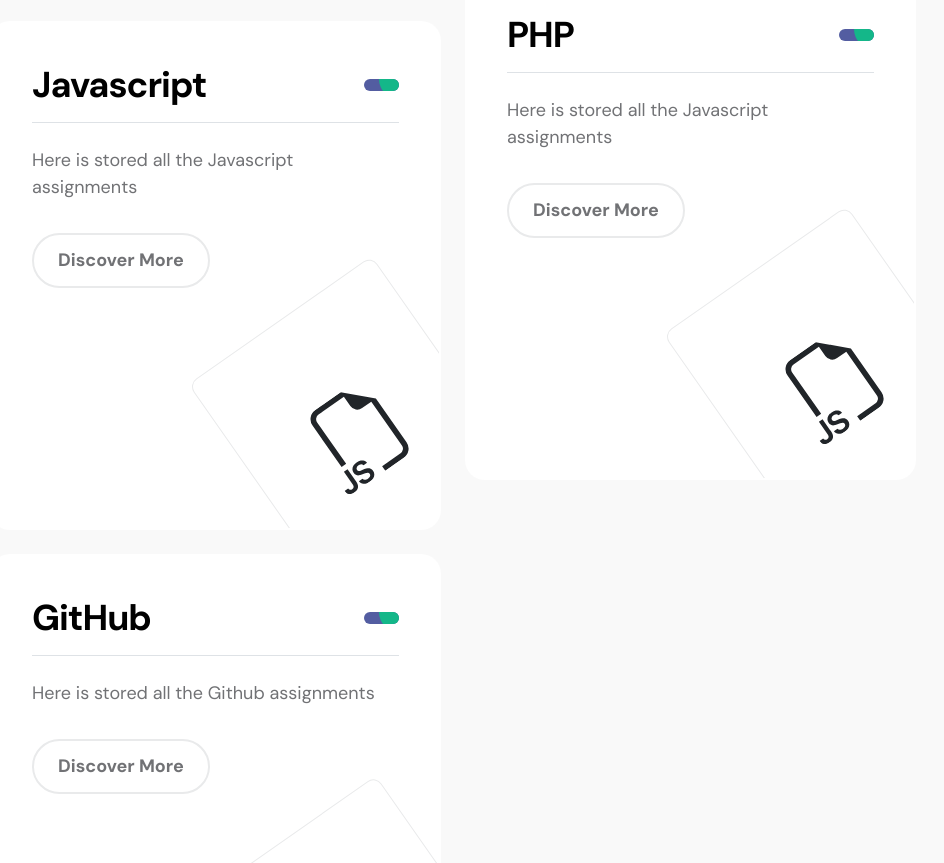
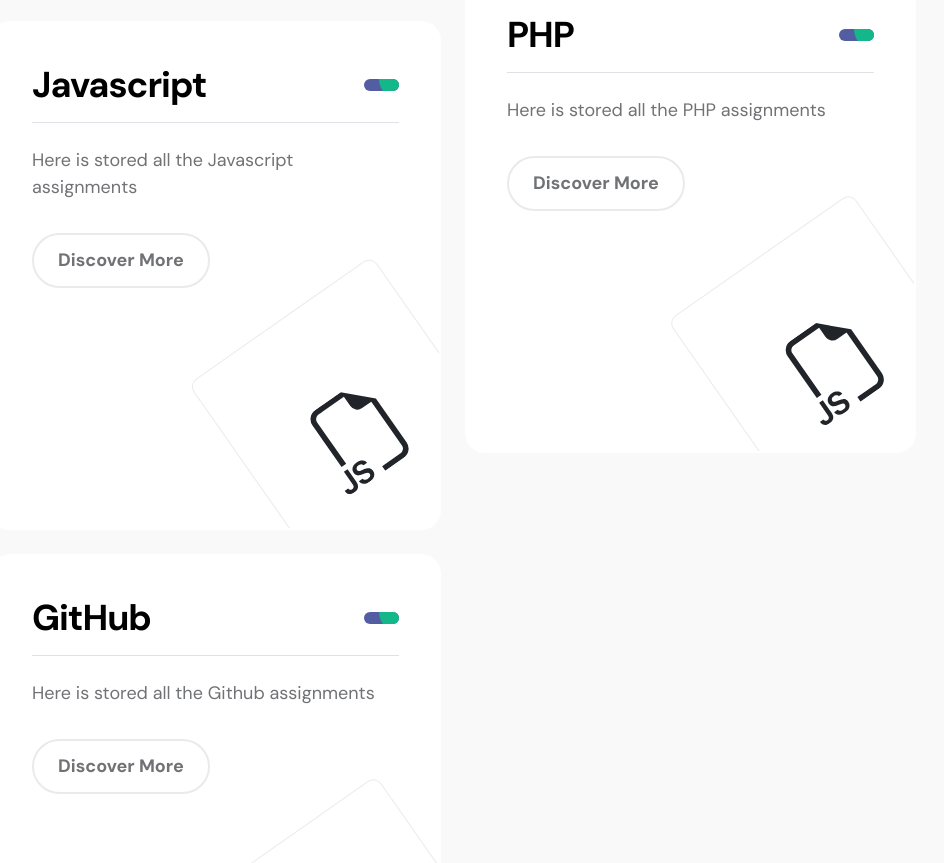
Before and after one commit to aafyna/aafyna.github.io, a plain HTML site: page index.html in a window 1280 px wide. Shown: the part 2789-3652 px from the top of the page, without its empty margins (187-1131 px from the left). Drawn offline with Linux system fonts and the light colour scheme.

Commit message:
Update index.html

```diff
--- a/index.html
+++ b/index.html
@@ -305,7 +305,7 @@
                                             </div>
                                         </div>
 
-                                        <p>Here is stored all the Javascript assignments</p>
+                                        <p>Here is stored all the PHP assignments</p>
 
                                         <a target="__blank" href="#" class="custom-btn custom-border-btn btn mt-3">Discover More</a>
 
```
